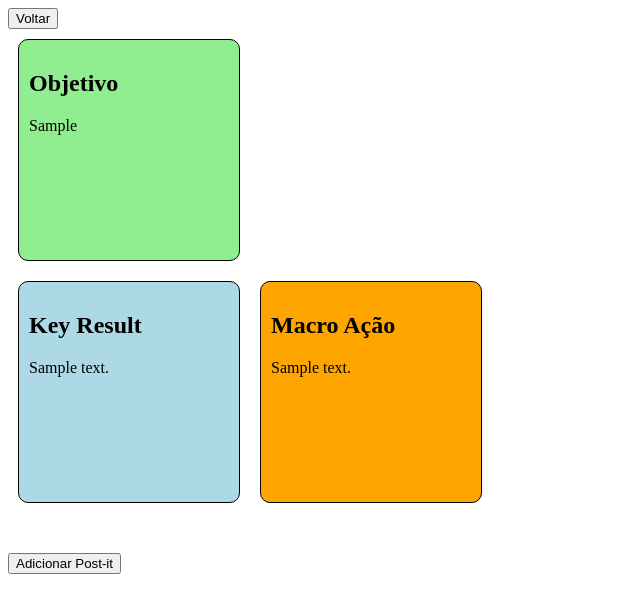
After one commit to danielteixeiralima/kanba, a Flask app: page /mural/1 in a window 1280 px wide. The commit adds this page. Shown: the top 613 px of the page, without its empty margins (0-640 px from the left). Run offline with Flask 3, Linux system fonts and the light colour scheme; a user stored in the database is signed in; tables that the repository leaves empty hold one stand-in row (values such as "Sample post"); some libraries are stand-ins or nearby versions.

Commit message:
inclusão do mural

```diff
--- a/app.py
+++ b/app.py
@@ -1571,6 +1571,33 @@ def cadastrar_tarefa_semanal():
     return render_template('cadastrar_tarefas_semanais_usuario.html', empresas=empresas, usuarios=usuarios)
 
 
+@app.route('/selecionar_empresa_mural', methods=['GET', 'POST'])
+@login_required
+def selecionar_empresa_mural():
+    empresas = Empresa.query.all()
+    if request.method == 'POST':
+        empresa_id = request.form.get('empresa')
+        return redirect(url_for('mural', empresa_id=empresa_id))
+    return render_template('selecionar_empresa_mural.html', empresas=empresas)
+
+
+
+
+
+@app.route('/mural/<int:empresa_id>', methods=['GET', 'POST'])
+@login_required
+def mural(empresa_id):
+    empresa = Empresa.query.get(empresa_id)
+    if not empresa:
+        flash('Empresa não encontrada.', 'error')
+        return redirect(url_for('index'))
+
+    objetivos = OKR.query.filter_by(id_empresa=empresa_id).all()
+    krs = KR.query.filter_by(id_empresa=empresa_id).all()
+    macro_acoes = MacroAcao.query.filter_by(empresa_id=empresa_id).all()
+    tarefas = TarefaSemanal.query.filter_by(empresa_id=empresa_id).all()
+
+    return render_template('mural.html', empresa=empresa, objetivos=objetivos, krs=krs, macro_acoes=macro_acoes, tarefas=tarefas)
 
 
 
--- a/templates/base.html
+++ b/templates/base.html
@@ -39,6 +39,8 @@
             <a href="{{ url_for('listar_sprints_semana') }}">Sprint da Semana</a>
             <a href="{{ url_for('montagem_lista_usuario_sprint') }}">Gerar Lista de Tarefas - GPT-4</a>
             <a href="{{ url_for('listar_tarefas_semanais_usuario') }}">Tarefas</a>
+            <a href="{{ url_for('selecionar_empresa_mural') }}">Mural</a>
+
         </div>
     </div>
     <div class="dropdown">
--- /dev/null
+++ b/templates/mural.html
@@ -0,0 +1,142 @@
+<!DOCTYPE html>
+<html>
+<head>
+    <link rel="stylesheet" href="https://code.jquery.com/ui/1.12.1/themes/base/jquery-ui.css">
+    <style>
+        .postit {
+            width: 200px;
+            height: 200px;
+            padding: 10px;
+            margin: 10px;
+            border: 1px solid black;
+            border-radius: 10px;
+            touch-action: none;
+            user-select: none;
+        }
+        .green {
+            background-color: lightgreen;
+        }
+        .blue {
+            background-color: lightblue;
+        }
+        .orange {
+            background-color: orange;
+        }
+        .yellow {
+            background-color: yellow;
+        }
+        .container {
+            display: flex;
+            flex-direction: column;
+            align-items: flex-start;
+            flex-wrap: wrap;
+        }
+        .objetivo {
+            display: flex;
+            flex-direction: column;
+            align-items: flex-start;
+            margin-bottom: 20px;
+        }
+        .kr {
+            display: flex;
+            flex-direction: row;
+            align-items: flex-start;
+            margin-bottom: 20px;
+        }
+    </style>
+    <script src="https://code.jquery.com/jquery-1.12.4.js"></script>
+    <script src="https://code.jquery.com/ui/1.12.1/jquery-ui.js"></script>
+    <script src="https://cdn.jsdelivr.net/npm/interactjs@1.10.11/dist/interact.min.js"></script>
+</head>
+<body>
+    <button onclick="window.location.href='/'">Voltar</button>
+    <div class="container" id="postitContainer">
+        {% for objetivo in objetivos %}
+        <div class="objetivo">
+            <div class="postit green" ondblclick="editPostit(this)">
+                <h2>Objetivo</h2>
+                <p>{{ objetivo.objetivo }}</p>
+            </div>
+            {% for kr in krs %}
+            <div class="kr">
+                <div class="postit blue" ondblclick="editPostit(this)">
+                    <h2>Key Result</h2>
+                    <p>{{ kr.texto }}</p>
+                </div>
+                {% for macro_acao in macro_acoes %}
+                <div class="postit orange" ondblclick="editPostit(this)">
+                    <h2>Macro Ação</h2>
+                    <p>{{ macro_acao.texto }}</p>
+                </div>
+                {% endfor %}
+            </div>
+            {% endfor %}
+        </div>
+        {% endfor %}
+    </div>
+    <button onclick="addPostit()">Adicionar Post-it</button>
+
+    <script>
+        const position = { x: 0, y: 0 }
+
+        interact('.postit').draggable({
+            listeners: {
+                start (event) {
+                    console.log(event.type, event.target)
+                },
+                move (event) {
+                    position.x += event.dx
+                    position.y += event.dy
+                    event.target.style.transform =
+                    `translate(${position.x}px, ${position.y}px)`
+                },
+            }
+        });
+
+        function editPostit(postit) {
+            var text = prompt("Digite o novo texto para o post-it:");
+            if (text) {
+                postit.querySelector("p").innerText = text;
+            }
+        }
+
+
+        function addPostit() {
+            var color = prompt("Digite a cor do post-it (green, blue, orange, yellow):");
+            var title = prompt("Digite o título do post-it:");
+            var text = prompt("Digite o texto do post-it:");
+
+            if (color && title && text) {
+                var container = document.getElementById("postitContainer");
+                var postit = document.createElement("div");
+                postit.className = "postit " + color;
+                postit.ondblclick = function() { editPostit(this); };
+
+                var h2 = document.createElement("h2");
+                h2.innerText = title;
+                postit.appendChild(h2);
+
+                var p = document.createElement("p");
+                p.innerText = text;
+                postit.appendChild(p);
+
+                container.appendChild(postit);
+
+                interact(postit).draggable({
+                    listeners: {
+                        start (event) {
+                            console.log(event.type, event.target)
+                        },
+                        move (event) {
+                            position.x += event.dx
+                            position.y += event.dy
+                            event.target.style.transform =
+                            `translate(${position.x}px, ${position.y}px)`
+                        },
+                    }
+                });
+            }
+        }
+    </script>
+</body>
+</html>
```
Also changed, not shown: migrations/versions/5881d8b607bb_alteração_na_tarefasemanal.py (added, +46 -0 lines), models.py (+12 -12 lines), templates/selecionar_empresa_mural.html (added, +19 -0 lines).
